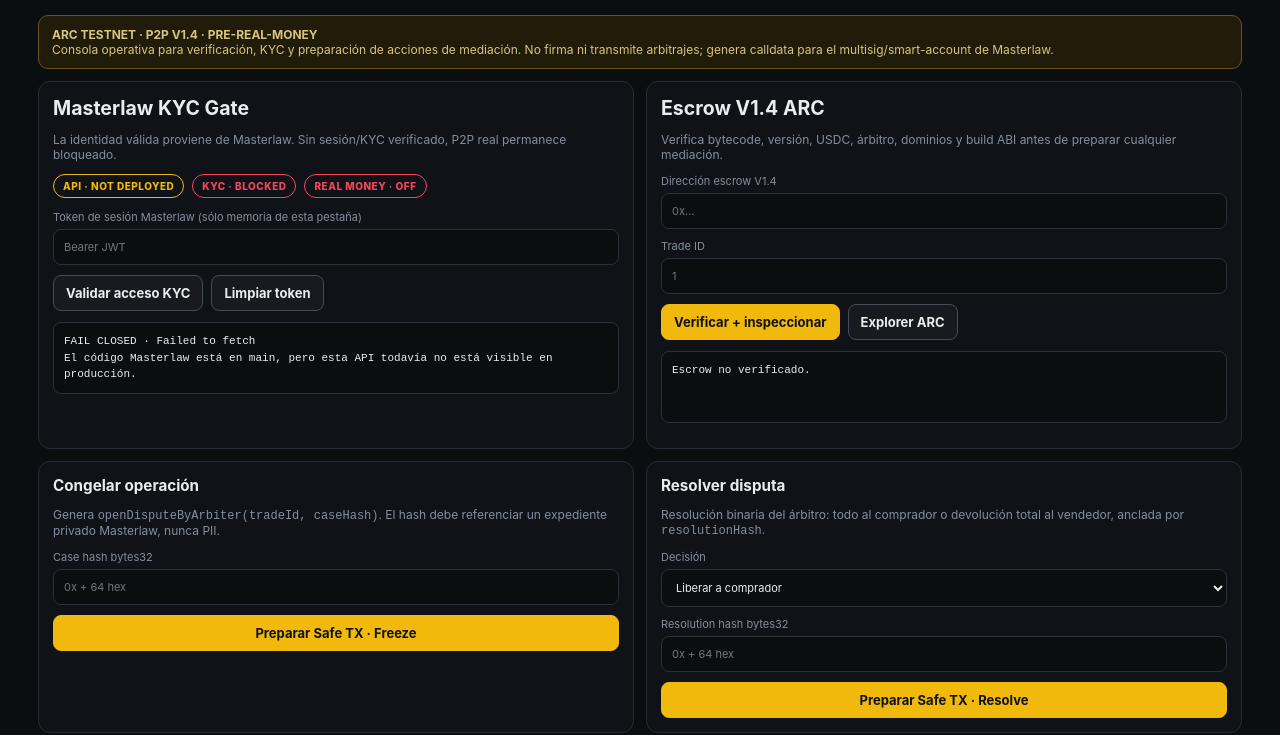
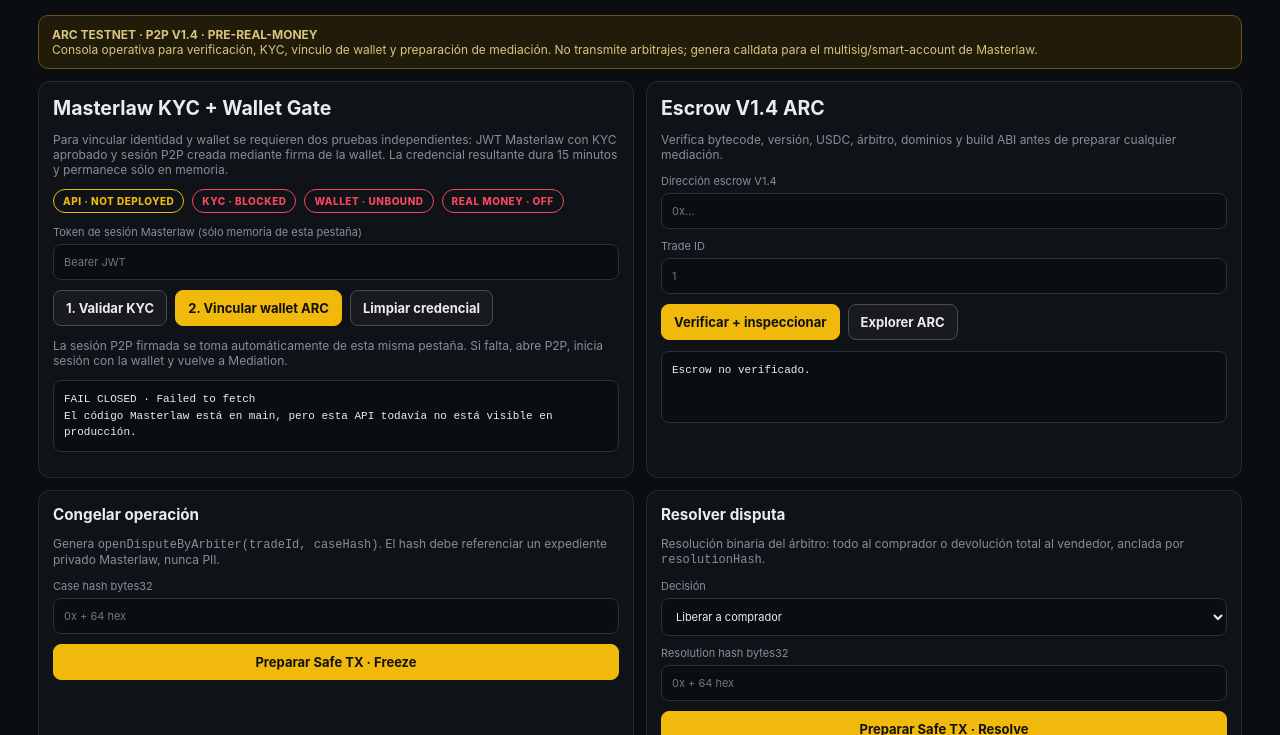
Before and after one commit to Masterlawcoin/COIN, a website: page web-overlay/mediation.html in a window 1280 px wide. Shown: the part 65-800 px from the top of the page. Drawn offline with Linux system fonts and the light colour scheme; files that its build step writes are made by us from their sources; no server answers.

Commit message:
frontend: expose temporary Masterlaw ARC wallet binding

```diff
--- a/web-overlay/mediation.html
+++ b/web-overlay/mediation.html
@@ -12,17 +12,18 @@
 <body>
 <header class="topbar"><a class="logo" href="/">MasterlawEX</a><nav><a href="/">Trade</a><a href="/p2p.html">P2P</a><a href="/protocol.html">Protocol</a><a class="active" href="/mediation.html">Mediation</a></nav><button class="connect" data-connect data-wallet>Conectar wallet</button></header>
 <main class="med-wrap">
-  <div class="med-banner"><b>ARC TESTNET · P2P V1.4 · PRE-REAL-MONEY</b><br>Consola operativa para verificación, KYC y preparación de acciones de mediación. No firma ni transmite arbitrajes; genera calldata para el multisig/smart-account de Masterlaw.</div>
+  <div class="med-banner"><b>ARC TESTNET · P2P V1.4 · PRE-REAL-MONEY</b><br>Consola operativa para verificación, KYC, vínculo de wallet y preparación de mediación. No transmite arbitrajes; genera calldata para el multisig/smart-account de Masterlaw.</div>
 
   <div class="med-grid">
     <section class="med-card">
-      <h2>Masterlaw KYC Gate</h2>
-      <p>La identidad válida proviene de Masterlaw. Sin sesión/KYC verificado, P2P real permanece bloqueado.</p>
-      <div class="med-actions"><span id="apiHealth" class="med-status warn">API · CHECKING</span><span id="kycState" class="med-status bad">KYC · BLOCKED</span><span id="moneyState" class="med-status bad">REAL MONEY · OFF</span></div>
+      <h2>Masterlaw KYC + Wallet Gate</h2>
+      <p>Para vincular identidad y wallet se requieren dos pruebas independientes: JWT Masterlaw con KYC aprobado y sesión P2P creada mediante firma de la wallet. La credencial resultante dura 15 minutos y permanece sólo en memoria.</p>
+      <div class="med-actions"><span id="apiHealth" class="med-status warn">API · CHECKING</span><span id="kycState" class="med-status bad">KYC · BLOCKED</span><span id="walletState" class="med-status bad">WALLET · UNBOUND</span><span id="moneyState" class="med-status bad">REAL MONEY · OFF</span></div>
       <div class="med-form" style="margin-top:12px">
         <label>Token de sesión Masterlaw (sólo memoria de esta pestaña)<input id="masterlawToken" type="password" autocomplete="off" placeholder="Bearer JWT"></label>
-        <div class="med-actions"><button id="checkKyc" class="med-btn">Validar acceso KYC</button><button id="clearKyc" class="med-btn">Limpiar token</button></div>
+        <div class="med-actions"><button id="checkKyc" class="med-btn">1. Validar KYC</button><button id="bindWallet" class="med-btn primary">2. Vincular wallet ARC</button><button id="clearKyc" class="med-btn">Limpiar credencial</button></div>
       </div>
+      <p>La sesión P2P firmada se toma automáticamente de esta misma pestaña. Si falta, abre P2P, inicia sesión con la wallet y vuelve a Mediation.</p>
       <pre id="kycOutput" class="med-output">Esperando verificación Masterlaw…</pre>
     </section>
 
```
